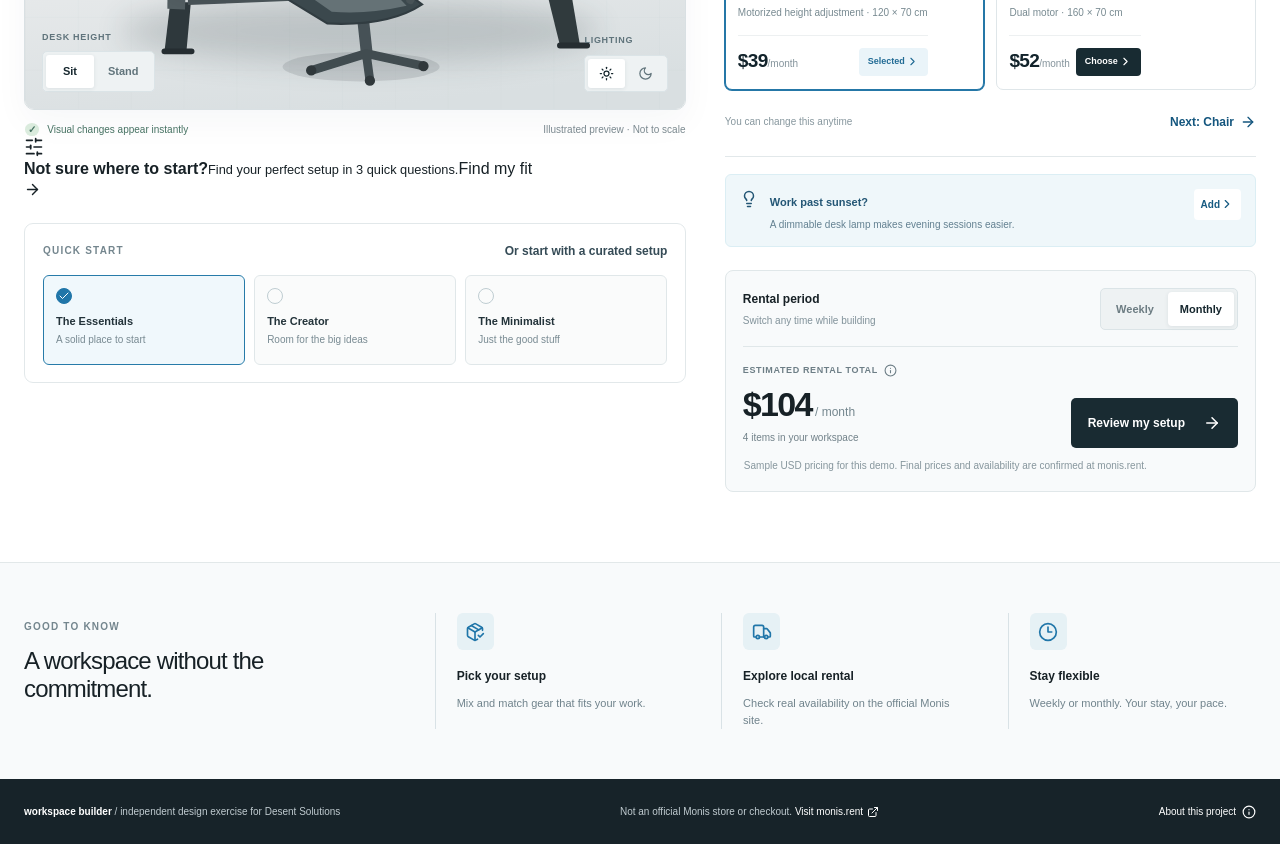
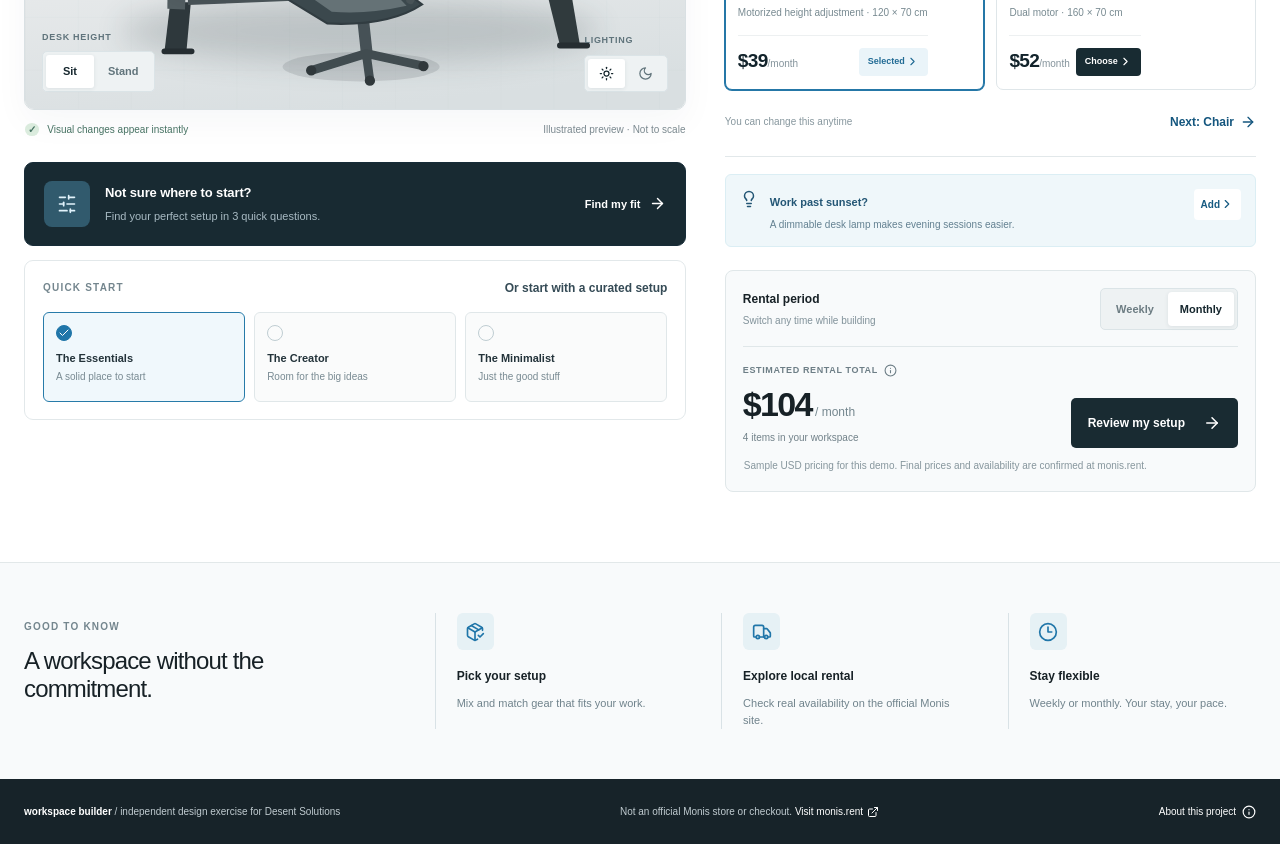
Before and after one commit to halil-yesilyurt/workspace-studio, a Next.js app: page / in a window 1280 px wide. Shown: the part 880-1724 px from the top of the page. Built offline with nearby package versions, Linux system fonts and the light colour scheme.

Commit message:
style: give finder a focused, Monis-aligned interaction design

```diff
--- a/src/app/globals.css
+++ b/src/app/globals.css
@@ -275,3 +275,81 @@ button:disabled { cursor: not-allowed; opacity: .55; }
 @media (prefers-reduced-motion: reduce) {
   *, *::before, *::after { scroll-behavior: auto !important; animation-duration: .01ms !important; transition-duration: .01ms !important; }
 }
+
+
+/* A single purposeful dark touchpoint for the guided experience. */
+.finder-callout {
+  width: 100%; text-align: left; display: flex; align-items: center; gap: 15px;
+  padding: 18px 19px; margin-top: 25px; border: 1px solid #172c38;
+  border-radius: 9px; background: #182a32; color: #fff;
+  transition: transform .2s ease, background .2s ease, box-shadow .2s ease;
+}
+.finder-callout:hover { background: #234352; transform: translateY(-2px); box-shadow: 0 12px 28px #172e3b20; }
+.finder-callout-icon { width: 46px; height: 46px; border-radius: 8px; flex-shrink: 0; display: grid; place-items: center; background: #315a6d; color: #e2f3fc; }
+.finder-callout-copy { flex: 1; min-width: 0; display: flex; flex-direction: column; gap: 6px; }
+.finder-callout-copy strong { font-size: 13px; letter-spacing: -.01em; }
+.finder-callout-copy small { color: #a9bbc4; font-size: 11px; line-height: 1.45; }
+.finder-callout-action { color: #fff; font-weight: 750; display: inline-flex; align-items: center; gap: 9px; font-size: 11px; white-space: nowrap; }
+.preset-box { margin-top: 14px; }
+.finder-topline { display: flex; align-items: center; gap: 12px; margin: 29px 0 22px; }
+.finder-intro-icon { display: grid; place-items: center; background: #e9f3f7; width: 43px; height: 43px; border-radius: 6px; color: #216d95; }
+.finder-topline > div:last-child { display: flex; flex-direction: column; gap: 5px; }
+.finder-topline strong { font-size: 13px; }
+.finder-topline span { font-size: 10px; color: #84949b; }
+.finder-progress { height: 4px; background: #e4edef; border-radius: 4px; overflow: hidden; margin: 0 0 30px; }
+.finder-progress > div { height: 100%; background: #2278a7; transition: width .32s ease; }
+.finder-step, .finder-result { min-height: 350px; }
+.finder-step .section-label { color: #2581ab; }
+.finder-step h2, .finder-result h2 { margin-top: 16px; }
+.finder-choices { display: flex; flex-direction: column; gap: 11px; padding-top: 9px; }
+.finder-choice { background: #fff; border: 1px solid #dce7eb; border-radius: 8px; display: flex; gap: 16px; padding: 17px; align-items: center; width: 100%; text-align: left; transition: background .18s, border-color .18s, transform .18s; }
+.finder-choice:hover, .finder-choice:focus-visible { border-color: #4389ad; background: #f2f8fb; transform: translateX(3px); }
+.finder-choice-icon { flex-shrink: 0; width: 44px; height: 44px; background: #f0f4f6; border-radius: 6px; color: #2b627d; display: grid; place-items: center; }
+.finder-choice > span:nth-child(2) { display: flex; flex-direction: column; flex: 1; gap: 6px; }
+.finder-choice strong { font-size: 13px; color: #172c36; }
+.finder-choice small { font-size: 11px; color: #74858d; line-height: 1.5; }
+.finder-choice-arrow { color: #4c819e; flex-shrink: 0; }
+.finder-navigation { display: flex; justify-content: space-between; align-items: center; gap: 15px; border-top: 1px solid var(--line); padding-top: 19px; margin-top: 19px; }
+.finder-navigation button { background: none; border: 0; display: flex; align-items: center; gap: 7px; color: #476e82; padding: 5px 0; font-size: 11px; font-weight: 750; }
+.finder-navigation > span { font-size: 10px; letter-spacing: .1em; color: #8298a2; font-weight: 800; }
+.finder-compare { display: grid; grid-template-columns: 1fr 1fr; gap: 11px; margin-top: 22px; }
+.finder-compare-card { border: 1px solid #dce6e9; border-radius: 8px; overflow: hidden; min-width: 0; }
+.finder-compare-card.recommended { border: 1.5px solid #2983ac; background: #f5fafd; }
+.finder-card-label { display: flex; align-items: center; gap: 5px; padding: 11px 10px; font-size: 9px; letter-spacing: .07em; font-weight: 850; color: #667e8a; }
+.recommended .finder-card-label { color: #176e96; }
+.finder-scene { background: #eff3f5; display: block; overflow: hidden; }
+.finder-scene .workspace-svg { width: 100%; height: auto; display: block; }
+.finder-compare-total { display: flex; align-items: baseline; justify-content: center; gap: 4px; padding: 12px 5px; border-top: 1px solid #e1e8ec; }
+.finder-compare-total strong { font-size: 22px; letter-spacing: -.045em; }
+.finder-compare-total small { font-size: 10px; color: #77909c; }
+.finder-difference { background: #f0f5f7; color: #527286; padding: 10px 13px; border-radius: 5px; font-size: 11px; line-height: 1.55; margin: 11px 0 24px; }
+.finder-why-title { font-size: 14px; letter-spacing: -.02em; margin: 20px 0 12px; }
+.finder-reasons { display: flex; flex-direction: column; gap: 13px; }
+.finder-reasons > div { display: flex; align-items: start; gap: 10px; }
+.finder-reasons > div > span { flex-shrink: 0; color: #fff; background: #248bb4; border-radius: 50%; width: 20px; height: 20px; display: grid; place-items: center; }
+.finder-reasons p { margin: 0; font-size: 11px; color: #576f7d; line-height: 1.6; }
+.finder-includes { margin-top: 24px; border-top: 1px solid var(--line); padding-top: 14px; }
+.finder-includes > span { color: #78909d; font-size: 9px; font-weight: 850; letter-spacing: .11em; }
+.finder-includes > p { margin: 8px 0 0; color: #314b58; font-size: 11px; line-height: 1.7; }
+.finder-apply { margin-top: 17px; }
+.finder-disclosure { font-size: 10px; color: #8fa0a8; line-height: 1.5; text-align: center; margin: 10px 0 0; }
+.review-actions { flex-wrap: wrap; }
+.review-actions .secondary-action { white-space: nowrap; min-width: 120px; }
+@media(max-width:600px) {
+  .finder-callout { padding: 14px 12px; gap: 10px; }
+  .finder-callout-icon { width: 36px; height: 36px; }
+  .finder-callout-copy strong { font-size: 12px; }
+  .finder-callout-copy small { font-size: 10px; }
+  .finder-callout-action { font-size: 0; gap: 0; }
+  .finder-callout-action svg { width: 20px; }
+  .finder-topline { margin-top: 24px; }
+  .finder-step h2, .finder-result h2 { font-size: 27px; }
+  .finder-choice { padding: 13px; gap: 11px; }
+  .finder-choice-icon { width: 38px; height: 38px; }
+  .finder-compare { gap: 7px; }
+  .finder-card-label { font-size: 8px; padding: 9px 5px; }
+  .finder-compare-total strong { font-size: 20px; }
+}
+@media (prefers-reduced-motion: reduce) {
+  .finder-progress > div { transition: none !important; }
+}
```
